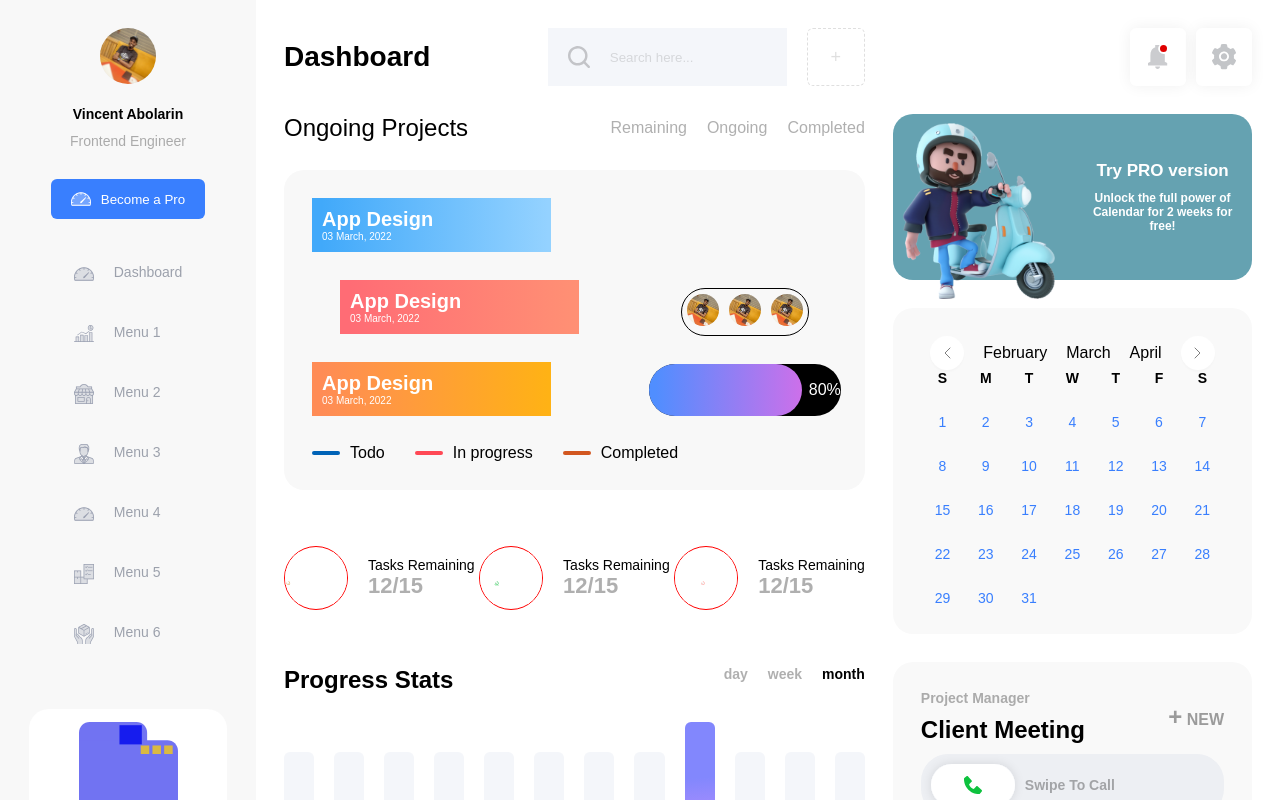
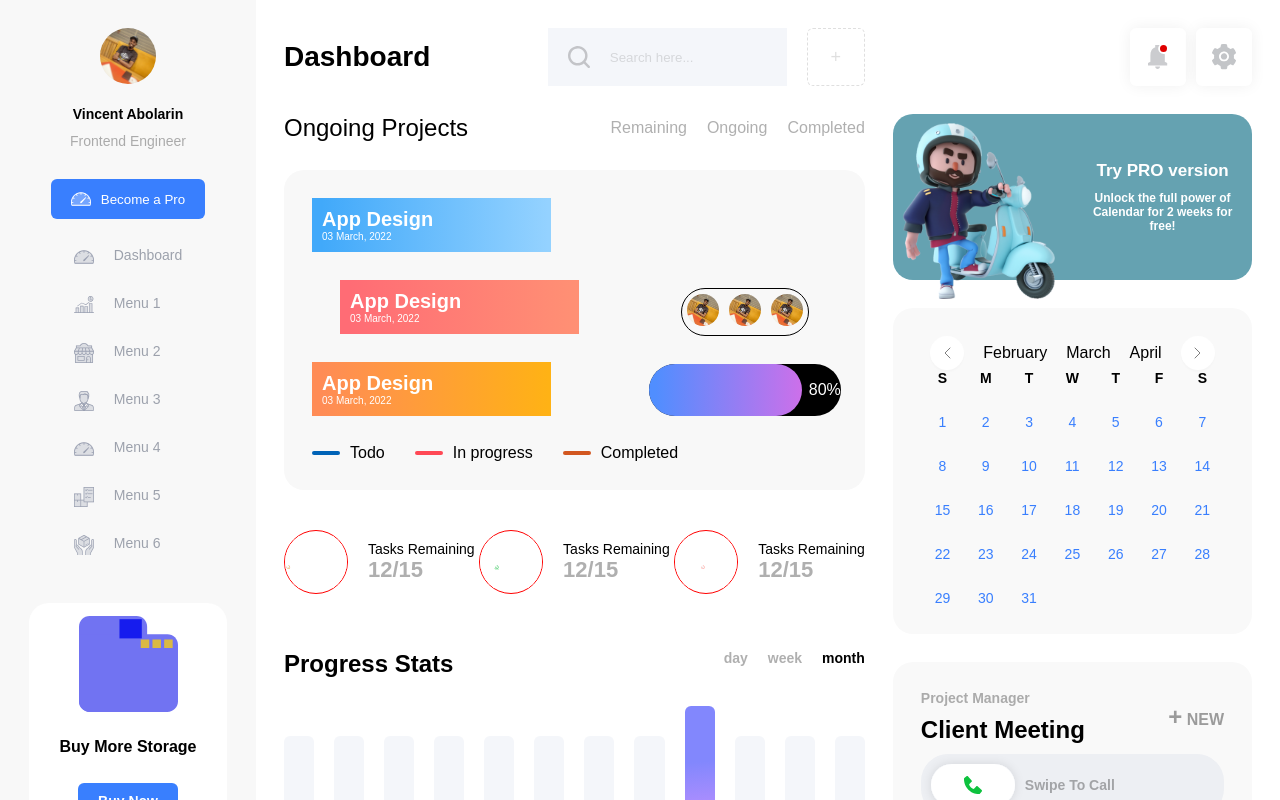
Before and after one commit to vincentabolarin/ha-shem-project, a JavaScript app: page / in a window 1280 px wide. Shown: the top 800 px of the page. Built offline with nearby package versions, Linux system fonts and the light colour scheme; the HTML template or start-up script is replaced by a standard one.

Commit message:
reduce margins to set app to one page with no overflow

```diff
--- a/src/styles/MenuItems.module.css
+++ b/src/styles/MenuItems.module.css
@@ -21,8 +21,8 @@
 }
 
 .dashboardContainer {
-    margin-top: 45px;
-    margin-bottom: 45px;
+    margin-top: 28px;
+    margin-bottom: 28px;
 }
 
 .menuItem {
@@ -30,7 +30,7 @@
 }
 
 .menuItem:not(:last-child) {
-    margin-bottom: 40px;
+    margin-bottom: 28px;
 }
 
 .menuIcon {
@@ -53,7 +53,7 @@
     background-color: #fff;
     box-shadow: 0 0 20 #00000005;
     margin: 20px;
-    margin-bottom: 40px;
+    margin-bottom: 28px;
 }
 
 .storageCard {
--- a/src/styles/TaskProgress.module.css
+++ b/src/styles/TaskProgress.module.css
@@ -3,7 +3,7 @@
     justify-content: space-between;
     align-items: center;
     width: 100%;
-    margin-top: 56px;
+    margin-top: 40px;
 }
 
 .tasksIconText {
```
